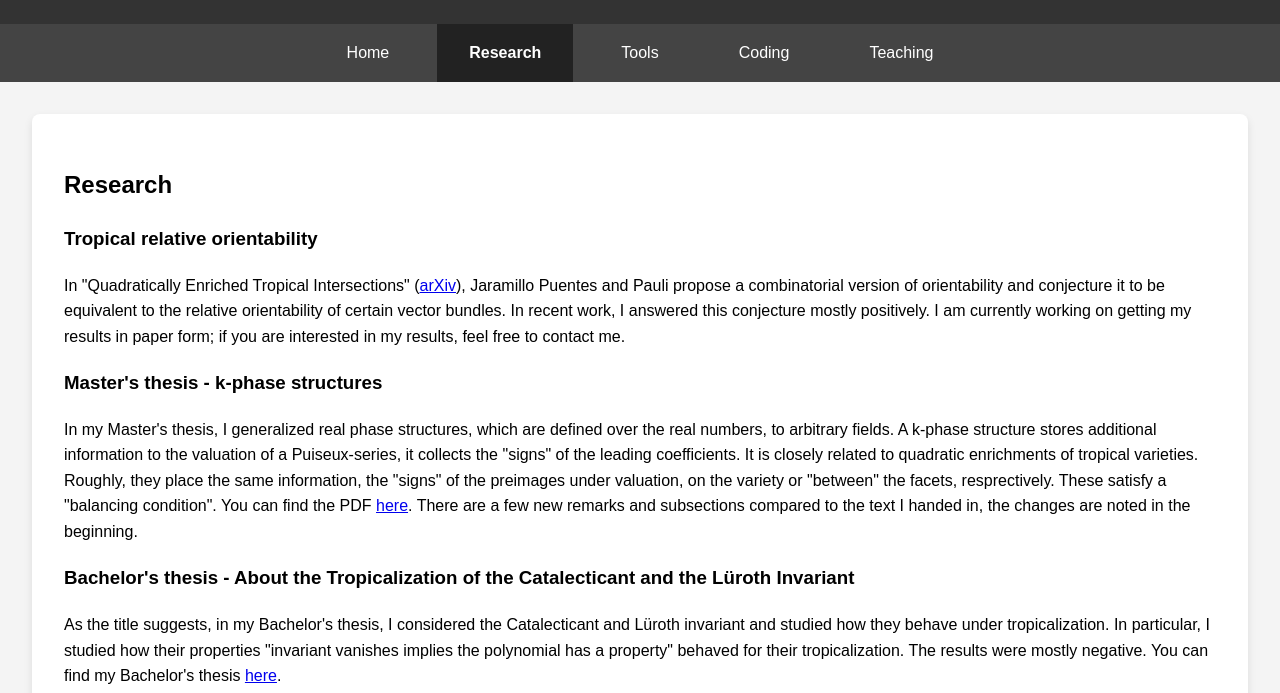
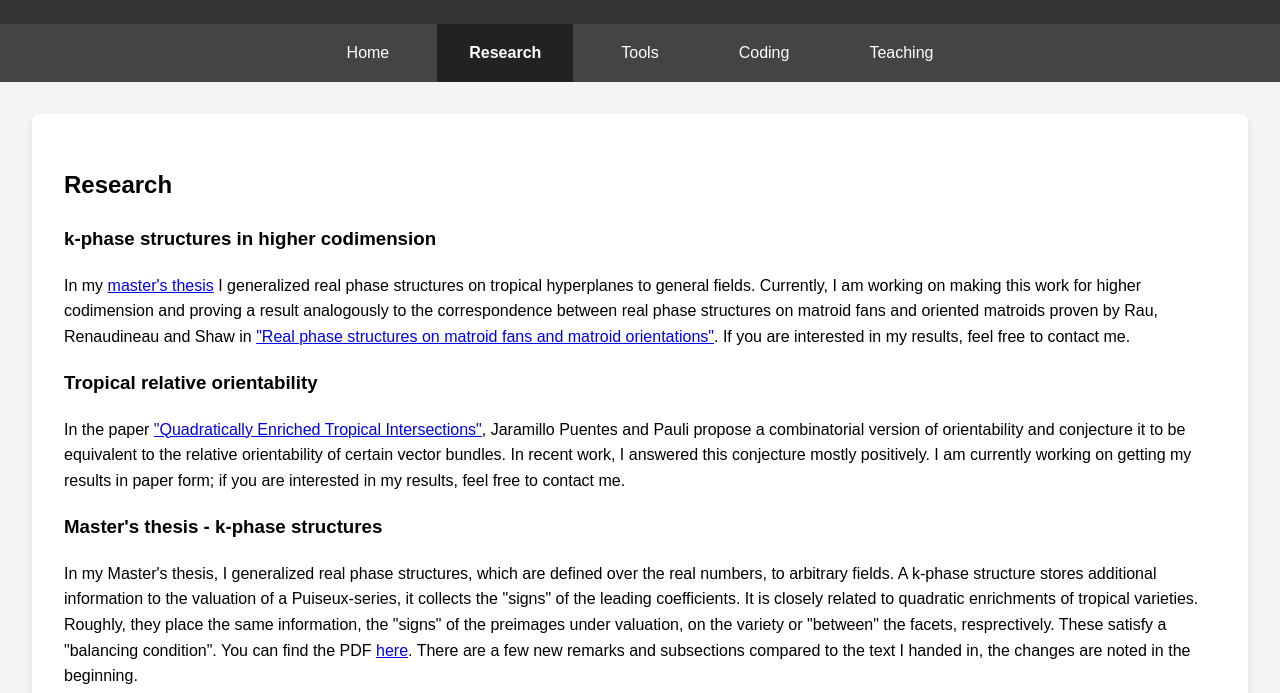
Before and after one commit to ntiggemann/ntiggemann.github.io, a plain HTML site: page research.html in a window 1280 px wide. Shown: the part 102-795 px from the top of the page. Drawn offline with nearby package versions, Linux system fonts and the light colour scheme.

Commit message:
Update research.html
Added the k phase higher codim part

```diff
--- a/research.html
+++ b/research.html
@@ -23,8 +23,13 @@
     <section>
         <h2>Research</h2>
         <p>
+            <h3 id="k-phase_structures_higher_codim"> k-phase structures in higher codimension</h3>
+            In my <a href="MT.pdf">master's thesis</a> I generalized real phase structures on tropical hyperplanes to general fields. Currently, I am working on making this work for higher codimension and proving a result analogously
+            to the correspondence between real phase structures on matroid fans and oriented matroids proven by Rau, Renaudineau and Shaw in <a href="https://arxiv.org/abs/2106.08728">"Real phase structures on matroid fans and matroid orientations"</a>. If you are interested in my results, feel free to contact me.
+        </p>
+        <p>
             <h3 id="tropicalRelativeOrientability"> Tropical relative orientability</h3>
-            In "Quadratically Enriched Tropical Intersections" (<a href="https://arxiv.org/abs/2208.00240">arXiv</a>), Jaramillo Puentes and Pauli propose a combinatorial version of orientability and conjecture
+            In the paper <a href="https://arxiv.org/abs/2208.00240">"Quadratically Enriched Tropical Intersections"</a>, Jaramillo Puentes and Pauli propose a combinatorial version of orientability and conjecture
             it to be equivalent to the relative orientability of certain vector bundles. In recent work, I answered this conjecture mostly positively. I am
             currently working on getting my results in paper form; if you are interested in my results, feel free to contact me.
         </p>
```
